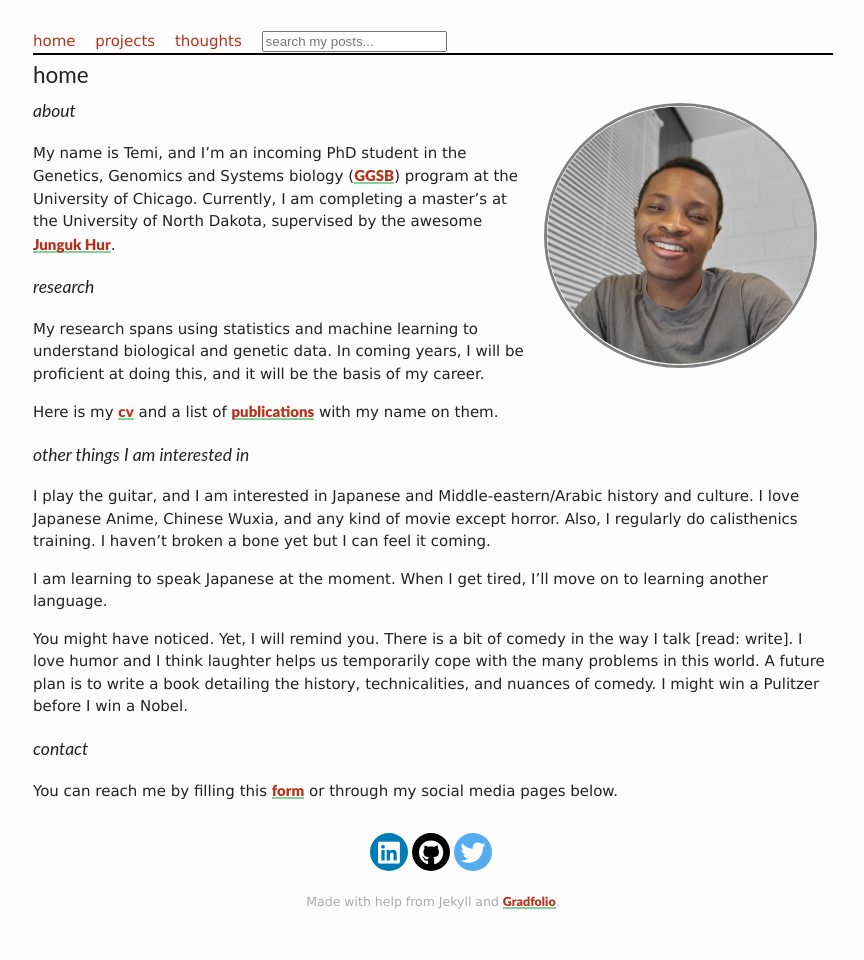
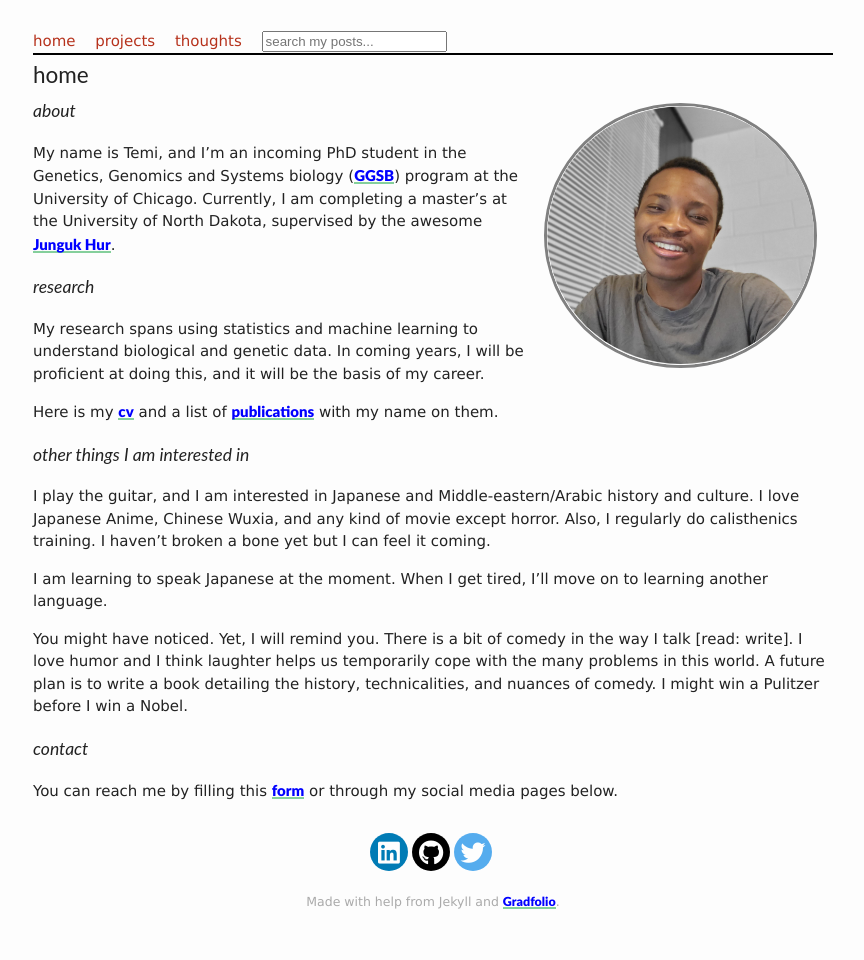
Before and after one commit to tobbyxy/temipete.github.io, a Jekyll site: the page built from index.md, in a window 1280 px wide. Shown: the whole page, without its empty margins (207-1071 px from the left). Built offline with Jekyll 4.4.1, drawn with Linux system fonts in a browser that asks for light colours; nearby versions of some CDN libraries; comment, search, counter and statistics services are not loaded; our own code applies the rules of GitHub Pages for plain Markdown files.

Commit message:
Update style.scss

```diff
--- a/assets/css/_sass/style.scss
+++ b/assets/css/_sass/style.scss
@@ -47,7 +47,7 @@ a {
 
 p a {
   /*color: $text-color;*/
-  color: $red;
+  color: #0000FF;
   font-family: "Times New Roman", Times, serif;
   text-decoration: none;
   background: -webkit-linear-gradient(transparent 90%, lighten($brand-color, 10%) 10%);
```
